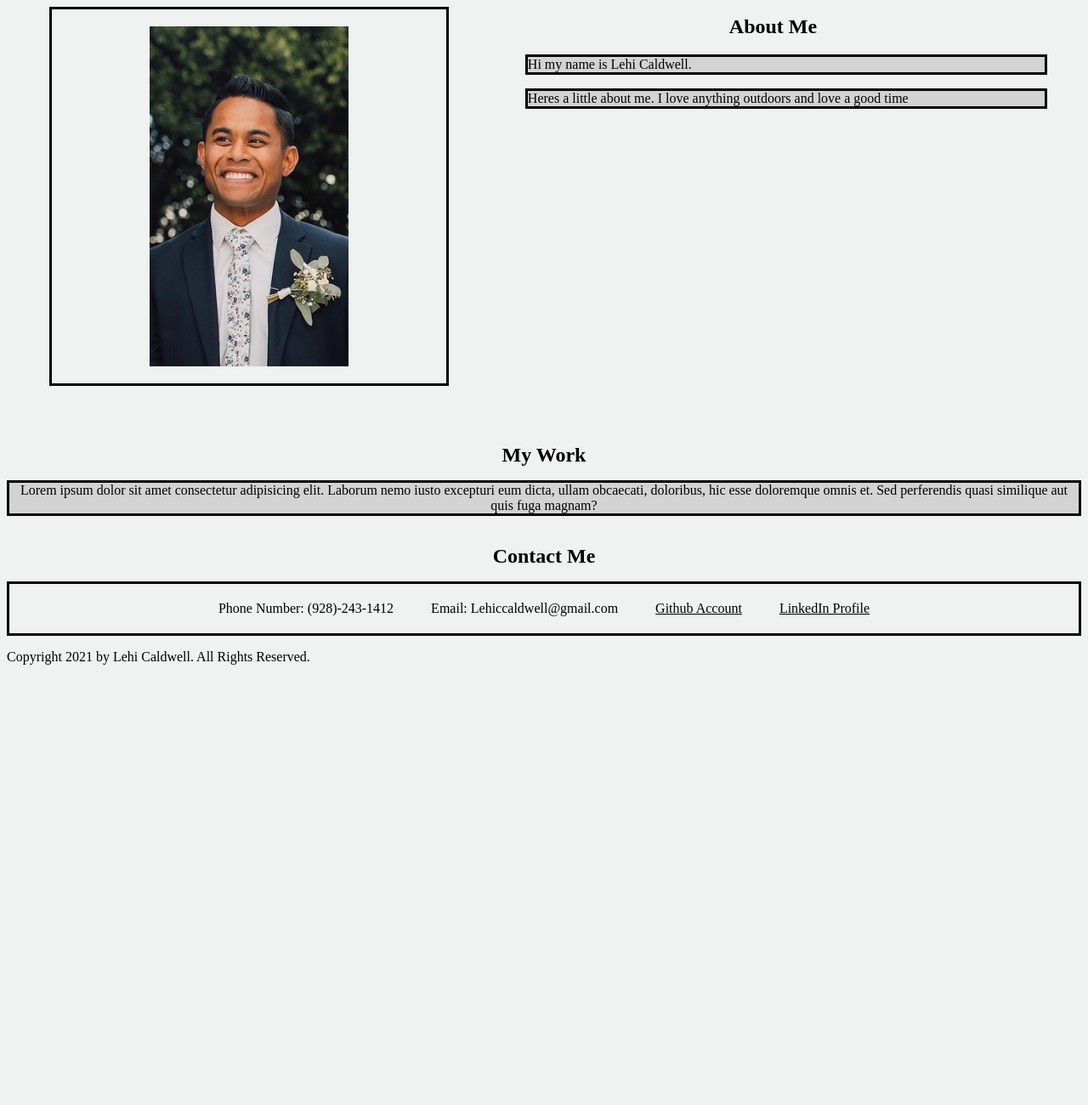
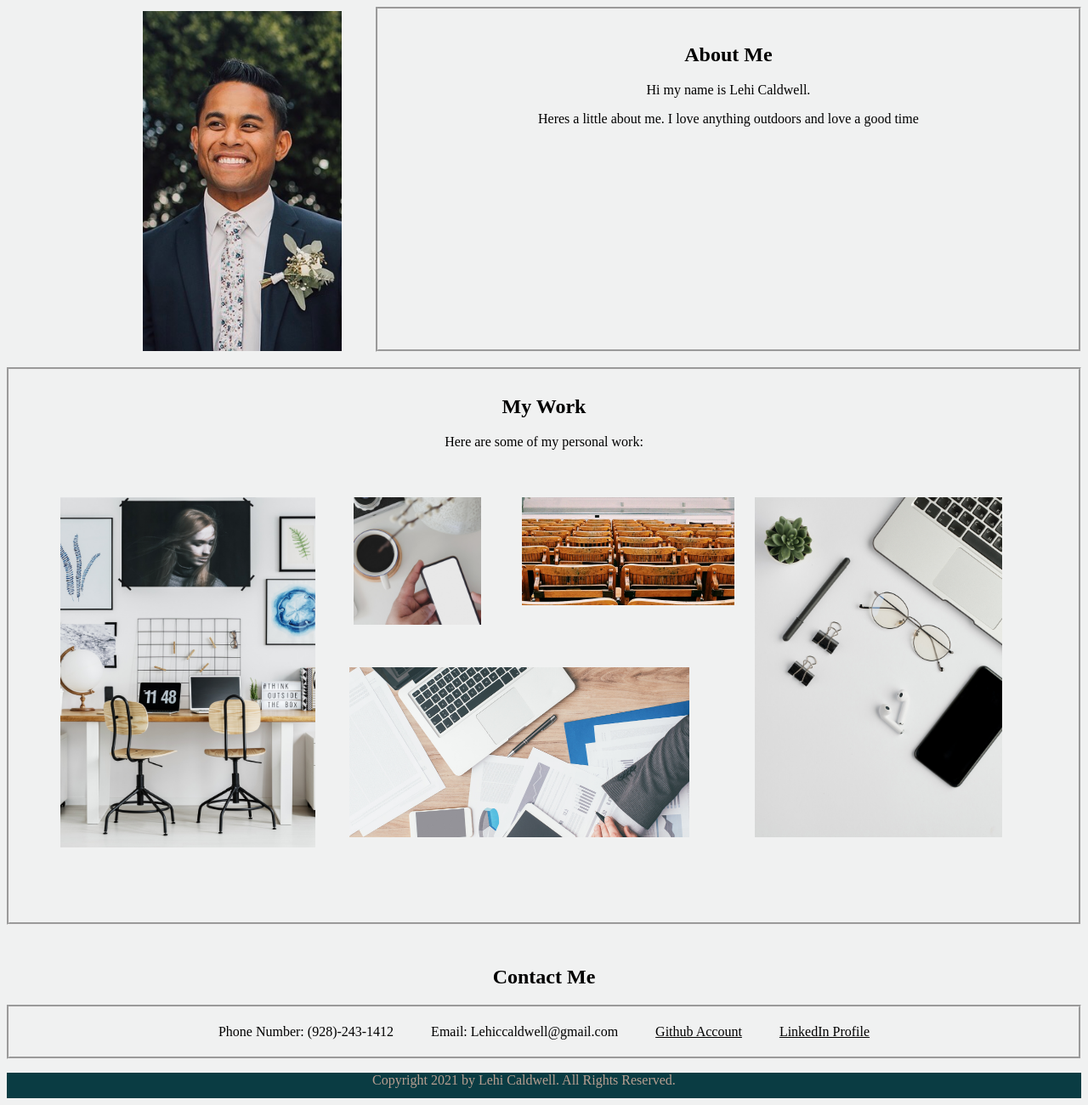
Before and after one commit to lehicaldwel/Professional-Portfolio, a plain HTML site: page index.html in a window 1280 px wide. Shown: the part 171-1471 px from the top of the page at 85% size. Before the commit the page ends 961 px from the top, so only its background shows below. Drawn offline with Linux system fonts and the light colour scheme.

Commit message:
added images to the html

```diff
--- a/index.html
+++ b/index.html
@@ -19,38 +19,47 @@
                 <h1>Welcome to My Web-Page</h1>
             <nav>
                 <ul>
-                    <li><a href="About Me" class="nav">About Me</a></li>
-                    <li><a href="Work" class="nav">Work</a></li>
-                    <li><a href="Contact Me" class="nav">Contact Me</a></li>
+                    <li><a href="#about-me" class="nav">About Me</a></li>
+                    <li><a href="#my-work" class="nav">Work</a></li>
+                    <li><a href="#contact-me" class="nav">Contact Me</a></li>
                     <li><a href="Resume" class="nav">Resume</a></li>
                 </ul>
             </nav>
         </header>
 
-
+    <!--this is the about me section-->
         <main class="flex-container">
 
-            <img src="images/profile_pic.jpeg" alt="protfolio profile_pic" style="height: 400px;">
+            <img class="profile" src="images/profile_pic.jpeg" alt="protfolio profile_pic" style="height: 400px;">
 
             <section class="main">
-            <h2>About Me</h2>
+            <h2 id="about-me">About Me</h2>
             <p>Hi my name is Lehi Caldwell.</p>
-            <p>Heres a little about me. I love anything outdoors and love a good time</p>
+            <p> Heres a little about me. I love anything outdoors and love a good time</p>
             </section>
 
         </main>
 
         <br>
 
+
+    <!--this is my work section-->
         <article class="work">
                 <h2 class="title">My Work</h2>
-                <p>Lorem ipsum dolor sit amet consectetur adipisicing elit. Laborum nemo iusto excepturi eum dicta, ullam obcaecati, doloribus, hic esse doloremque omnis et. Sed perferendis quasi similique aut quis fuga magnam?</p>
+                <p id="my-work">Here are some of my personal work:</p>
+            <img class="image1" src="images/office.png" alt="office" style="width: 300px;">
+            <img class="image2" src="images/iphone.png" alt="smart-phone" style="width: 150px">
+            <img class="image3" src="images/team-work.png"  alt="team-work" style="width: 400px; height: 200px;">
+            <img class="image4" src="images/office-tools.png"alt="office-supplys" style="height: 400px;">
+            <img class="image5" src="images/School.png" alt="school" style="width: 250px;">
 
         </article>
 
         <br>
 
-        <section>
+
+    <!--this is the contact section-->
+        <section id="contact-me">
             <h2 class="title">Contact Me</h2>
                 <ul class="list">
                     <li>Phone Number: (928)-243-1412</li>
@@ -61,7 +70,9 @@
 
         </section>
 
-<footer> Copyright 2021 by Lehi Caldwell. All Rights Reserved. </footer>
+<footer>
+    <span>Copyright 2021 by Lehi Caldwell. All Rights Reserved. </span>
+</footer>
 
 
 </body>
--- a/style.css
+++ b/style.css
@@ -22,6 +22,8 @@ h1 {
     padding: 0px 30px;
 }
 
+
+/*start of the NAVBAR*/
 /*space in between the different catergories in the nav bar*/
 ul {
     padding: 0px 150px;
@@ -44,6 +46,8 @@ a {
 }
 
 
+
+/*start of the ABOUT ME*/
 /*giving the command to be flex*/
 .flex-container {
     display: flex;
@@ -52,41 +56,90 @@ a {
 /*flex container*/
 .main {
     flex: 2px;
-    padding:40px;
+    margin-top: 50px;
+    padding:20px;
+    border: groove;
+    width: 40x;
+    height: 360px;
+    text-align: center;
 }
 
-p {
-    background-color: lightgrey;
-    border-style: solid;
+
+
+/*profile pic*/
+img.profile {
+    display: inline-flex;
+  margin-top: 0px;
+  padding-left: 160px;
+  padding-right: 40px;
+  margin-top: 55px;
 }
 
-/*profile pic*/
-img {
-    margin:50px;
-    padding:20px 115px;
-    border-style: solid;
-}
 
+
+
+
+/*start of the work page*/
 /*about me padding*/
 h2 {
-    padding-left: 240px;
+    padding-left: 0;
 }
 
 h2.title {
     text-align: center;
-    padding: 0px;
-    margin: 0px
+    padding-top: 10px;
+}
+
+/*this is the work section*/
+
+article.work{
+    text-align: center;
+    border: groove;
+    position: relative;
+    height: 650px;
+}
+
+.image1 {
+    position: absolute;
+    left: 60px;
+    top: 150px;
+}
+
+.image2 {
+    position:absolute;
+    left: 405px;
+    top:150px
+}
+
+.image3 {
+    position: absolute;
+    bottom: 100px;
+    left: 400px;
+}
+
+.image4 {
+    position: absolute;
+    top: 150px;
+    right: 90px;
+}
+
+.image5 {
+    position: absolute;
+    right: 405px;
+    top: 150px;
 }
 
 
-article.work{
-    text-align: center;
-}
+
+
+/*this is the start of the contact page*/
 
 ul.list{
     text-align: center;
-    border-style: solid;
+    border-style: groove;
 }
+
+
 
 /*text color of the link*/
 .text {
@@ -96,3 +149,22 @@ ul.list{
 .text:hover {
     color:#b79f91
 }
+
+
+
+
+
+
+/*footer*/
+footer {
+    background-color: #0a3c43;
+    height: 30px;
+}
+
+
+/*this is the footer*/
+span {
+    color: #b79f91;
+    padding: 0px 400px;
+    margin: 30px;
+}
```
Also changed, not shown: images/School.png (added), images/arizona.png (added), images/iphone.png (added), images/laptop.png (added), images/office-tools.png (added), images/office.png (added), images/team-work.png (added), images/technology.png (added), images/working.png (added), 1 other file.
